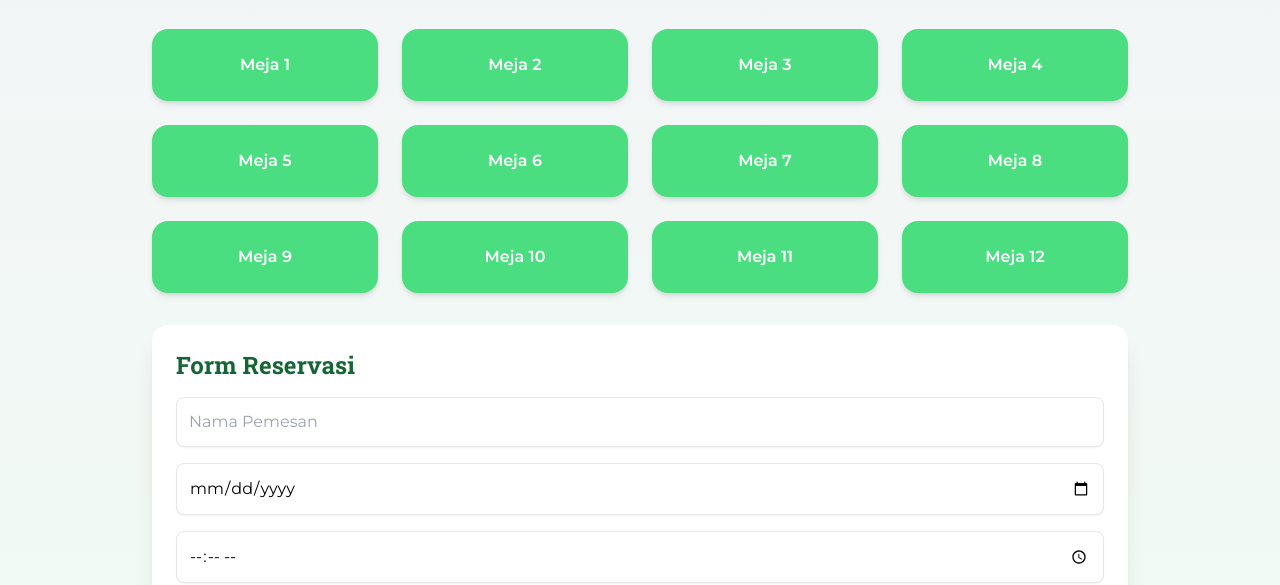
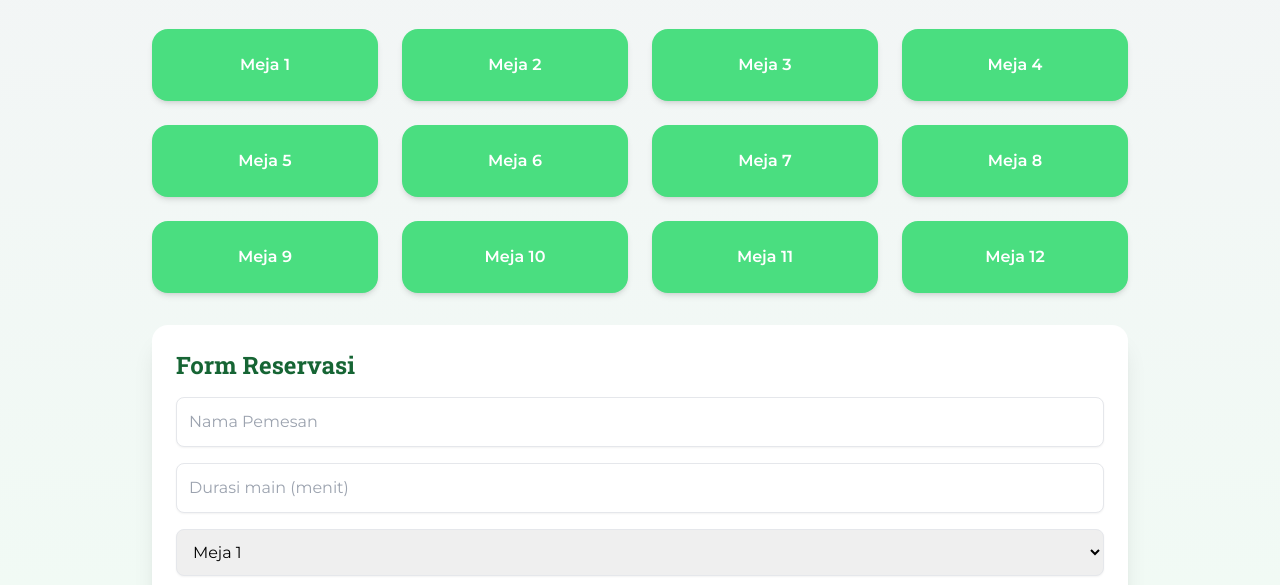
Before and after one commit to mahardikasuryapradana-arch/billiard-website, a plain HTML site: page index.html in a window 1280 px wide. Shown: the part 215-800 px from the top of the page. Drawn offline with nearby package versions, Linux system fonts and the light colour scheme.

Commit message:
Update index.html

```diff
--- a/index.html
+++ b/index.html
@@ -29,8 +29,7 @@
       <h2 class="text-2xl font-semibold mb-4 text-green-800">Form Reservasi</h2>
       <form id="formReservasi" class="space-y-4">
         <input type="text" id="nama" placeholder="Nama Pemesan" class="w-full p-3 border rounded-lg shadow-sm focus:ring-2 focus:ring-green-300" required>
-        <input type="date" id="tanggal" class="w-full p-3 border rounded-lg shadow-sm focus:ring-2 focus:ring-green-300" required>
-        <input type="time" id="jam" class="w-full p-3 border rounded-lg shadow-sm focus:ring-2 focus:ring-green-300" required>
+        <input type="number" id="durasi" placeholder="Durasi main (menit)" class="w-full p-3 border rounded-lg shadow-sm focus:ring-2 focus:ring-green-300" required>
         <select id="meja" class="w-full p-3 border rounded-lg shadow-sm focus:ring-2 focus:ring-green-300" required></select>
         <input type="number" id="durasi" placeholder="Durasi main (menit)" class="w-full p-3 border rounded-lg shadow-sm focus:ring-2 focus:ring-green-300" required>
         <button type="submit" class="w-full py-3 bg-gradient-to-r from-green-600 to-green-400 text-white font-semibold rounded-xl shadow-lg hover:scale-105 transition-transform duration-200">Pesan Sekarang</button>
```
